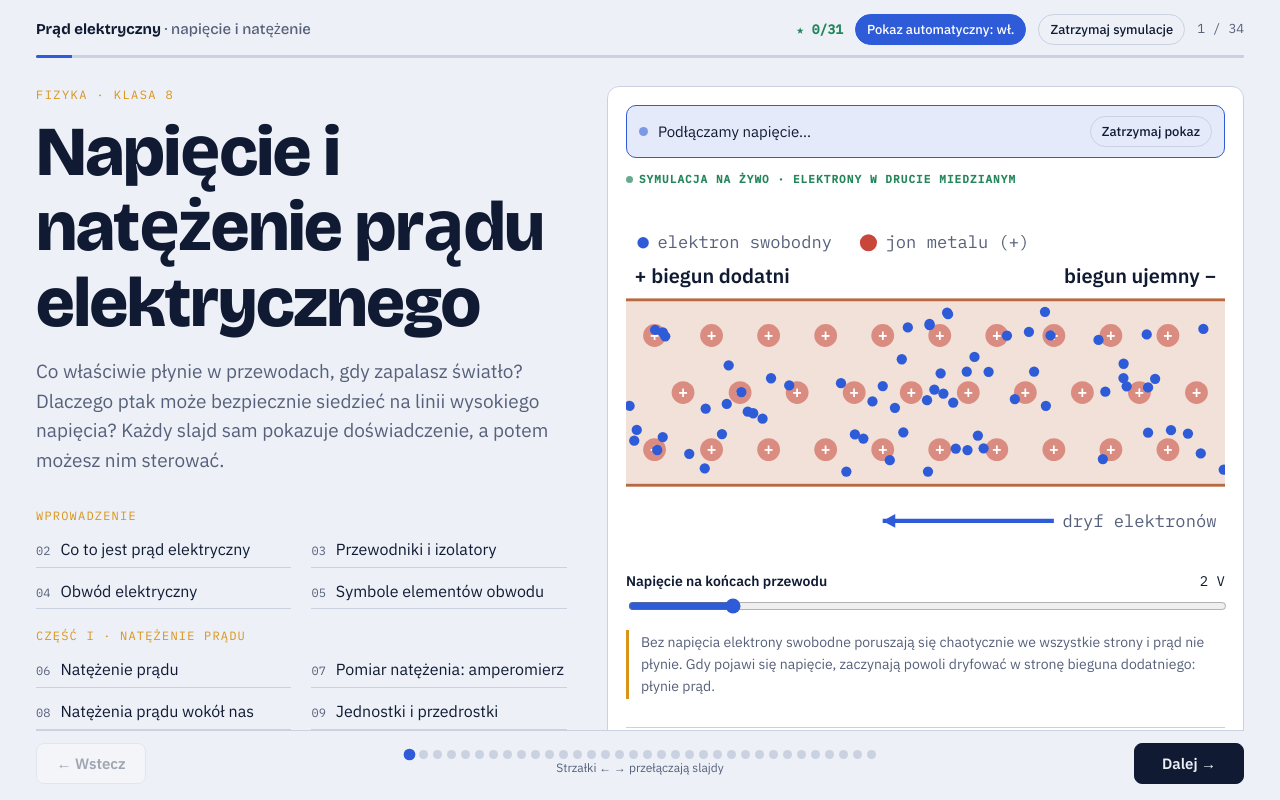
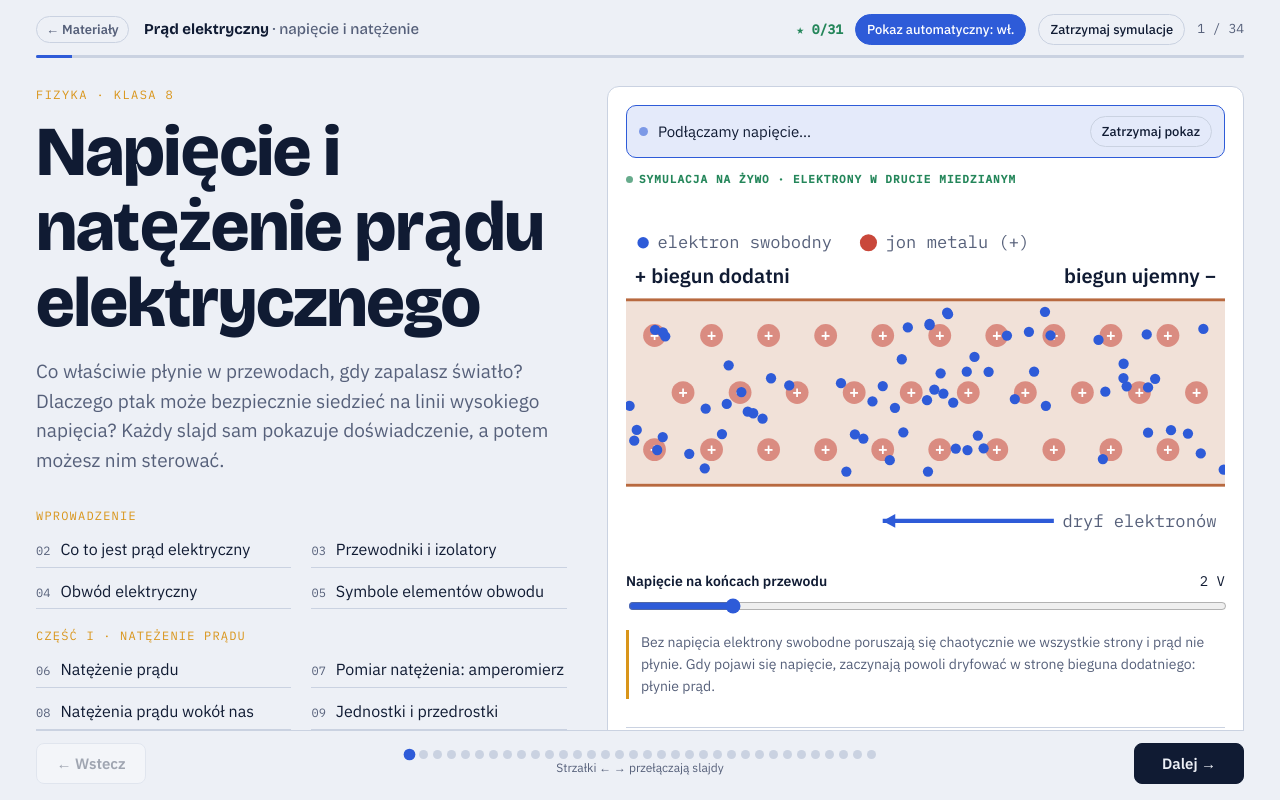
Before and after one commit to Mateuszl28/prad-prezentacja, a plain HTML site: page index.html in a window 1280 px wide. Drawn offline with nearby package versions, Linux system fonts and the light colour scheme.

Commit message:
Link do strony głównej z materiałami

```diff
--- a/index.html
+++ b/index.html
@@ -236,12 +236,13 @@ table.cmp tr.on th,table.cmp tr.on td{background:var(--pri-soft)}
   .navbtn{min-width:0;padding:10px 14px}
   .hint,.brand span{display:none}
 }
+.home{font:600 13px var(--f-body);color:var(--muted);text-decoration:none;margin-right:12px;padding:4px 9px;border:1px solid var(--line);border-radius:999px}.home:hover{color:var(--ink)}
 </style>
 </head>
 <body>
 <div class="deck">
   <header class="top">
-    <div class="brand">Prąd elektryczny <span>· napięcie i natężenie</span></div>
+    <div class="brand"><a class="home" href="https://mateuszl28.github.io/fizyka/" title="Wszystkie materiały">← Materiały</a> Prąd elektryczny <span>· napięcie i natężenie</span></div>
     <div class="topr">
       <span class="chbadge" id="chCount" title="Wykonane wyzwania na wszystkich slajdach"></span>
       <button class="chip" id="demoBtn" aria-pressed="true">Pokaz automatyczny: wł.</button>
```
Also changed, not shown: src/head.html (+2 -1 lines).
